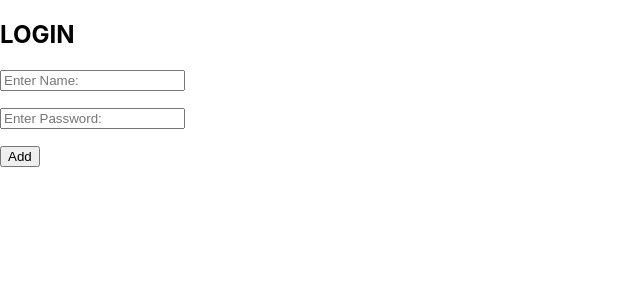
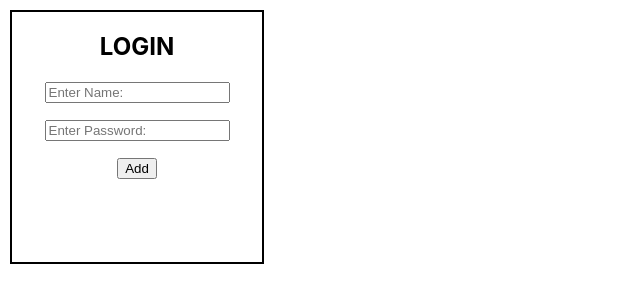
Before and after one commit to sai-soma/myapp, a React (Create React App) app: page / in a window 1280 px wide. Shown: the top 302 px of the page, without its empty margins (0-640 px from the left). Built offline with nearby package versions, Linux system fonts and the light colour scheme.

Commit message:
Login Commit

```diff
--- a/src/App14.css
+++ b/src/App14.css
@@ -6,3 +6,11 @@
     color: chartreuse;
     font-weight: bold;
 }
+form{
+    border: 2px solid black;
+    text-align: center;
+    align-items: center;
+    width: 250px;
+    height: 250px;
+    margin: 10px 10px;
+}
--- a/src/App14.js
+++ b/src/App14.js
@@ -15,7 +15,7 @@ export default function App13() {
         }
     };
   return (
-    <>
+    <form>
     <p>
        <h2>LOGIN</h2>
     </p>
@@ -38,6 +38,6 @@ export default function App13() {
             value='Add'></input>
         </p>
         <p className={access.status} >{access.access}</p>
-    </>
+    </form>
   )
 }
```
